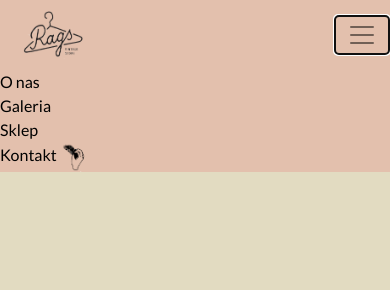
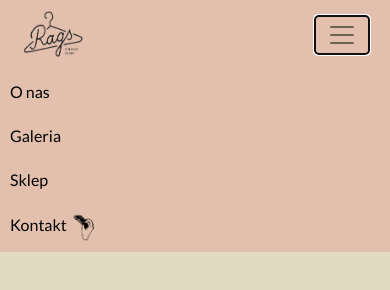
Before and after one commit to falamhazam/falamhazam.github.io, a plain HTML site: page RAGS/index.html in a window 390 px wide. Both pictures are taken after a click on the button 362 px from the left and 34 px from the top of the page. Drawn offline with nearby package versions, Linux system fonts and the light colour scheme.

Commit message:
RAGS padding toggler plus theme for chrome

```diff
--- a/RAGS/index.html
+++ b/RAGS/index.html
@@ -4,6 +4,7 @@
 <head>
     <meta charset="UTF-8">
     <meta name="viewport" content="width=device-width, user-scalable=no, initial-scale=1.0, maximum-scale=1.0, minimum-scale=1.0">
+    <meta name="theme-color" content="#E3C0AD">
     <title>RAGS - Vintage Store</title>
     <link rel="icon" href="img/rags-icon-300C.png" type="image/png">
 
--- a/RAGS/style/style.css
+++ b/RAGS/style/style.css
@@ -32,6 +32,7 @@ img.rags-icons {
 
 nav ul li {
     margin-right: 5%;
+    padding: 10px;
 }
 
 nav ul li a {
@@ -49,4 +50,8 @@ nav ul li a.kontakt:hover img.rags-icons {
     transform: rotate(24deg);
 }
 
+button.navbar-toggler {
+    margin-right: 20px;
+}
+
 /*NAV STYLE END*/
```
